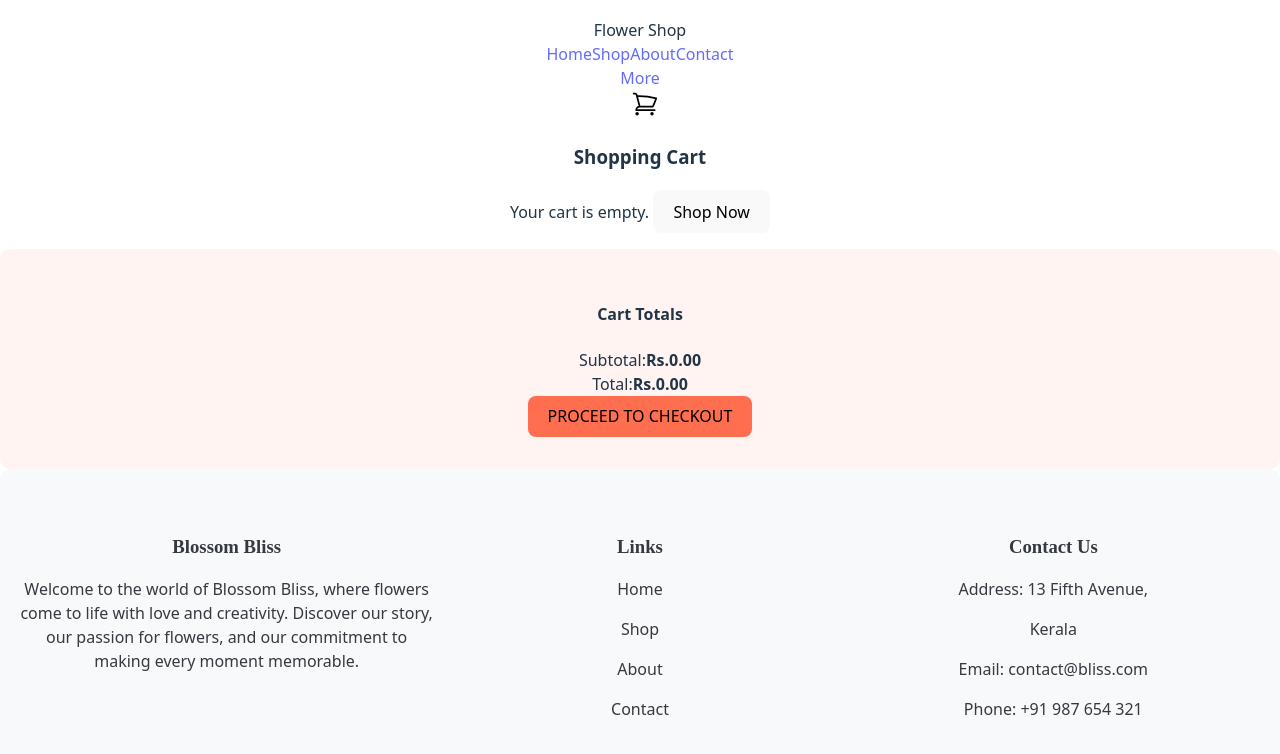
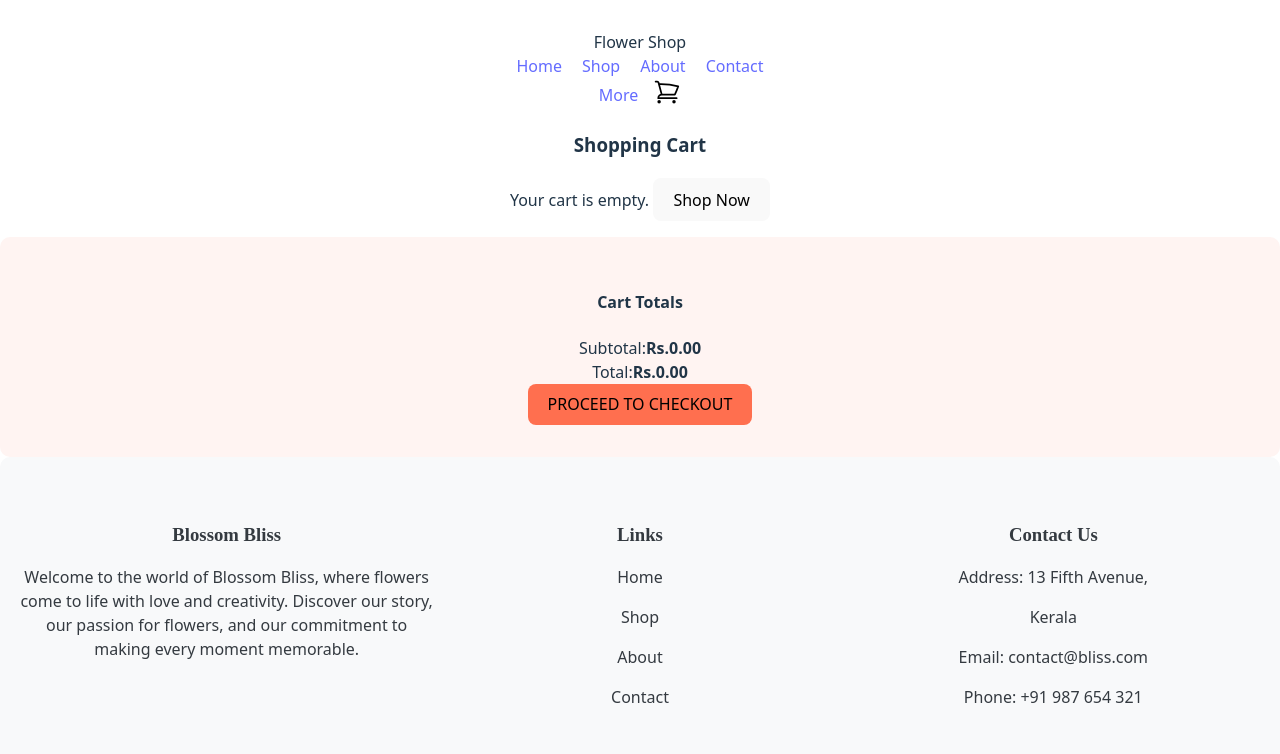
Before and after one commit to prajula255/blossom, a React (Vite) app: page /cart in a window 1280 px wide. Shown: the top 754 px of the page. Built offline with nearby package versions, Linux system fonts and the light colour scheme.

Commit message:
navbar styling updations

```diff
--- a/src/App.css
+++ b/src/App.css
@@ -45,3 +45,16 @@
 .read-the-docs {
   color: #888;
 }
+
+.nav-links {
+  display: flex;
+  gap: 20px;
+  justify-content: center;
+}
+
+.nav-icons {
+  display: flex;
+  align-items: center;
+  gap: 15px;
+  justify-content: center;
+}
--- a/src/components/navbar.jsx
+++ b/src/components/navbar.jsx
@@ -33,27 +33,28 @@ function NavEg() {
           </Navbar.Brand>
 
           <Navbar.Collapse id="basic-navbar-nav">
-            <Nav className="me-auto">
-              <Nav.Link as={Link} to="/home" className="text-white mx-3">
+            <Nav className="me-auto nav-links">
+              {" "}
+              <Nav.Link as={Link} to="/home" className="text-white">
                 Home
               </Nav.Link>
               <Nav.Link
-                className="text-white mx-3"
+                className="text-white"
                 onClick={() => navigate("/shop")}
               >
                 Shop
               </Nav.Link>
-              <Nav.Link as={Link} to="/about" className="text-white mx-3">
+              <Nav.Link as={Link} to="/about" className="text-white">
                 About
               </Nav.Link>
-              <Nav.Link as={Link} to="/contact" className="text-white mx-3">
+              <Nav.Link as={Link} to="/contact" className="text-white">
                 Contact
               </Nav.Link>
             </Nav>
 
-            <Nav className="ms-auto d-flex align-items-center">
-              {/* More Dropdown */}
-              <NavDropdown title="More" id="moreDropdown" className="mx-2">
+            <Nav className="ms-auto nav-icons">
+              {" "}
+              <NavDropdown title="More" id="moreDropdown">
                 <NavDropdown.Item as={Link} to="/account">
                   My Account
                 </NavDropdown.Item>
@@ -74,13 +75,7 @@ function NavEg() {
                   Logout
                 </NavDropdown.Item>
               </NavDropdown>
-
-              {/* Cart Icon */}
-              <Nav.Link
-                as={Link}
-                to="/cart"
-                style={{ position: "relative", marginLeft: "10px" }}
-              >
+              <Nav.Link as={Link} to="/cart" style={{ position: "relative" }}>
                 <svg
                   xmlns="http://www.w3.org/2000/svg"
                   fill="none"
```
